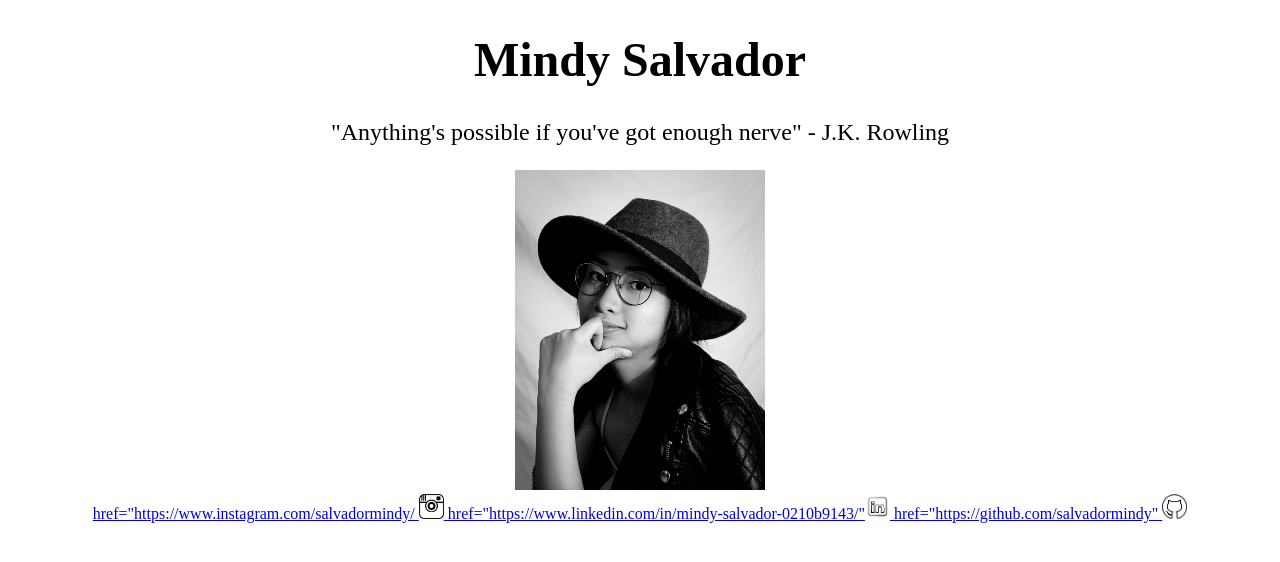
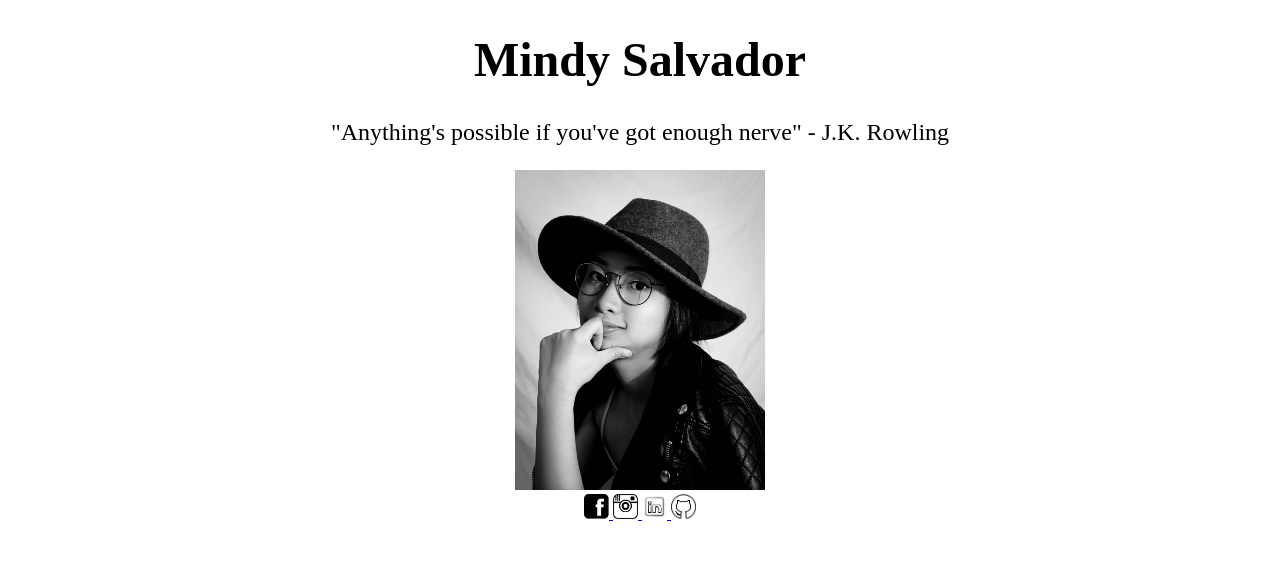
Before and after one commit to salvadormindy/salvadormindy.github.io, a Jekyll site: the page index.html, which Jekyll copies as it is, in a window 1280 px wide. Shown: the top 562 px of the page. Built offline with Jekyll 4.4.1, drawn with Linux system fonts in a browser that asks for light colours.

Commit message:
Update index.html

```diff
--- a/index.html
+++ b/index.html
@@ -24,10 +24,12 @@
     <center><img src="mindy.jpg" width="250" height="320"></center>
 
 
-      <center><a href="https://www.facebook.com/salvadormindy" <img src="facebook.jpg" alt="HTML tutorial" style="width:25px;border:0">
-     href="https://www.instagram.com/salvadormindy/ <img src="ig.jpg" alt="HTML tutorial" style="width:25px;border:0">
-      href="https://www.linkedin.com/in/mindy-salvador-0210b9143/"<img src="in.jpg" alt="HTML tutorial" style="width:25px;border:0">
-       href="https://github.com/salvadormindy"  <img src="gt.jpg" alt="HTML tutorial" style="width:25px;border:0"></a>
+      <center><a href="https://www.facebook.com/salvadormindy">
+        <img src="facebook.jpg" alt="HTML tutorial" style="width:25px;border:0">
+        <img src="ig.jpg" alt="HTML tutorial" style="width:25px;border:0">
+        <img src="in.jpg" alt="HTML tutorial" style="width:25px;border:0">
+      <img src="gt.jpg" alt="HTML tutorial" style="width:25px;border:0">
+        </center></a>
 
 
 
```
